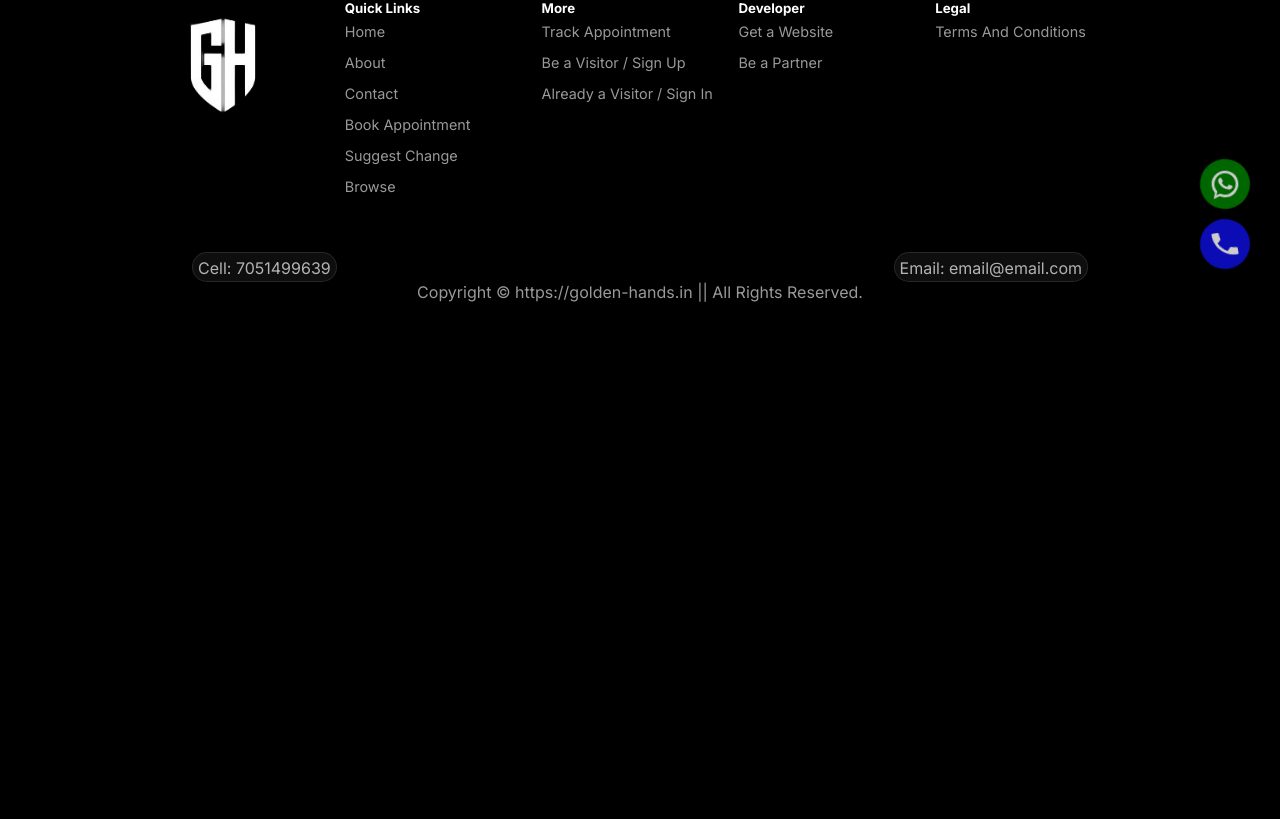
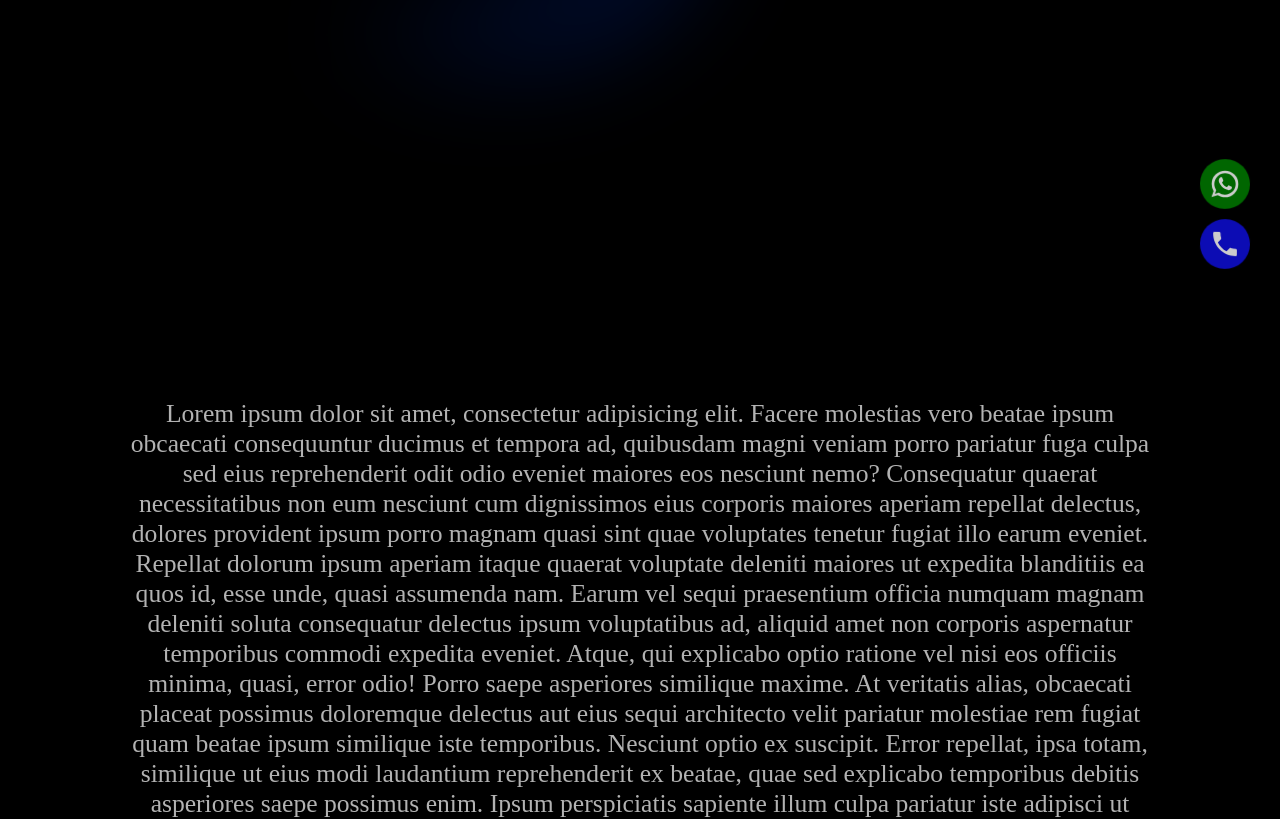
Before and after one commit to AbdulHannan08128/clinic-website, a Next.js app: page /About in a window 1280 px wide. Shown: the part 501-1320 px from the top of the page. Before the commit the page ends 803 px from the top, so only its background shows below. Built offline with nearby package versions, Linux system fonts and the light colour scheme.

Commit message:
About Page Almost Completed

```diff
--- a/app/About/page.js
+++ b/app/About/page.js
@@ -1,21 +1,87 @@
-import styles from './page.module.css'
+import styles from "./page.module.css";
 import TypedJS from "../../components/Typed/Type";
-import Contact from '../../components/Con-Btn/Contact';
+import Contact from "../../components/Con-Btn/Contact";
+export const metadata = {
+  title: "Golden Hands || About",
+  description: "About Our Clinic and More",
+  keywords: ["About GH", "About Golden Hands", "About Us", "about"],
+};
 export default function page() {
   return (
     <main>
       <div className={styles.about}>
         <div className={styles.center}>
           <h1 className={styles.h1}>
-          About Our <br/>
+            About Our <br />
             {/* {data[0].email} */}
-
-          <TypedJS strings={["Experience", "Doctors","Clinic"]} />
+            <TypedJS strings={["Experience", "Doctors", "Clinic"]} />
           </h1>
         </div>
+        <div className={styles.content}>
+          <div className={styles.text} data-aos="fade-up" data-aos-duration="2000">
+            Lorem ipsum dolor sit amet, consectetur adipisicing elit. Facere
+            molestias vero beatae ipsum obcaecati consequuntur ducimus et
+            tempora ad, quibusdam magni veniam porro pariatur fuga culpa sed
+            eius reprehenderit odit odio eveniet maiores eos nesciunt nemo?
+            Consequatur quaerat necessitatibus non eum nesciunt cum dignissimos
+            eius corporis maiores aperiam repellat delectus, dolores provident
+            ipsum porro magnam quasi sint quae voluptates tenetur fugiat illo
+            earum eveniet. Repellat dolorum ipsum aperiam itaque quaerat
+            voluptate deleniti maiores ut expedita blanditiis ea quos id, esse
+            unde, quasi assumenda nam. Earum vel sequi praesentium officia
+            numquam magnam deleniti soluta consequatur delectus ipsum
+            voluptatibus ad, aliquid amet non corporis aspernatur temporibus
+            commodi expedita eveniet. Atque, qui explicabo optio ratione vel
+            nisi eos officiis minima, quasi, error odio! Porro saepe asperiores
+            similique maxime. At veritatis alias, obcaecati placeat possimus
+            doloremque delectus aut eius sequi architecto velit pariatur
+            molestiae rem fugiat quam beatae ipsum similique iste temporibus.
+            Nesciunt optio ex suscipit. Error repellat, ipsa totam, similique ut
+            eius modi laudantium reprehenderit ex beatae, quae sed explicabo
+            temporibus debitis asperiores saepe possimus enim. Ipsum
+            perspiciatis sapiente illum culpa pariatur iste adipisci ut enim,
+            maxime voluptates placeat vitae sint nobis, quisquam beatae
+            explicabo quo in facere. Nostrum adipisci corporis, ipsa at, placeat
+            vitae veritatis beatae praesentium minus quasi aut earum? Fugiat rem
+            facilis odit sapiente ea, nihil voluptatem dignissimos quia aliquid
+            iusto atque omnis quaerat soluta quod ratione est amet, nostrum a
+            non tenetur saepe ut qui dolor dolorum! Magnam repudiandae
+            asperiores illum cupiditate aliquam minima non, quia reiciendis quae
+            consequuntur praesentium. Vitae eius quos impedit vel,
+            necessitatibus voluptate voluptas temporibus provident deserunt
+            fugiat sed, voluptates, obcaecati quasi? Eaque corporis officiis,
+            nemo nulla quidem ab sequi, totam autem repellat quaerat est harum
+            perspiciatis nesciunt amet. A ratione autem sapiente est vero
+            architecto earum dignissimos tenetur iure officia ipsa, repellendus
+            mollitia odio saepe enim laboriosam, sunt molestiae harum nostrum
+            perspiciatis voluptas dolorum asperiores praesentium totam. Natus
+            animi nulla aut sed necessitatibus? Esse perferendis tenetur ullam
+            enim amet doloribus a ea architecto laudantium explicabo.
+            Voluptatibus, adipisci maiores nemo minima laborum recusandae qui!
+            Hic veniam earum doloremque consequuntur quae non, eligendi rerum
+            quasi ratione, recusandae dignissimos, vel vitae facere
+            exercitationem. Repudiandae doloremque ut aperiam qui dolore quos
+            ipsa adipisci, dignissimos architecto quasi dolorem iure fugiat ex
+            cupiditate, tenetur deleniti eos fugit veniam praesentium
+            accusantium molestias libero cumque error consectetur. Voluptatum
+            ipsam, maiores alias ducimus harum laborum dignissimos consectetur
+            nihil ex iure! Illo distinctio adipisci vero, quo maiores reiciendis
+            ipsa ratione doloribus in tenetur iure dignissimos cupiditate eaque!
+            Autem perferendis quibusdam nihil dolorum molestiae nemo eius
+            perspiciatis, accusantium repellat atque omnis voluptate expedita
+            ex. Nisi fugiat, esse aliquam quod blanditiis maxime repellendus
+            accusamus deserunt ut veritatis tenetur a provident saepe doloribus
+            beatae necessitatibus nobis modi exercitationem quas aut! Maiores
+            culpa, qui quaerat cumque dolores molestiae iste labore libero,
+            error a ipsam veniam similique deserunt omnis? Ipsum iure fugiat
+            sapiente a! Assumenda at, mollitia beatae accusantium pariatur,
+            atque minima voluptates ab, iste nemo recusandae impedit!
+            Recusandae, minus! Non eos blanditiis optio aspernatur, possimus
+            eaque. Facere, amet!
           </div>
-    <Contact/>
+        </div>
+      </div>
+      <Contact />
     </main>
-
-  )
+  );
 }
--- a/app/About/page.module.css
+++ b/app/About/page.module.css
@@ -4,7 +4,7 @@
     align-items: center;
     position: relative;
     padding: 4rem 0;
-    height: 60vh;
+    height: 100vh;
   }
 
   .center::before {
@@ -63,3 +63,23 @@
 
 
     }}
+
+    .h1 span{
+
+      text-shadow: 2px 3px 3px rgb(123, 123, 192);
+    }
+    .about .content{
+      display: flex;
+      align-items: center;
+      justify-content: center;
+      width: 100vw;
+      margin: 100px 0;
+    }
+    .about .content .text{
+      width: 80vw;
+      font-size: 1.6rem;
+      opacity: 0.7;
+      text-align: center;
+      line-height: 30px;
+      font-family: serif;
+    }
--- a/components/Footer/Footer.js
+++ b/components/Footer/Footer.js
@@ -18,7 +18,7 @@ export default function Footer() {
                 <Link href="/">Home</Link>
               </li>
               <li>
-                <Link href="/">About</Link>
+                <Link href="/About">About</Link>
               </li>
               <li>
                 <Link href="/">Contact</Link>
--- a/components/Navbar/Navbar.module.css
+++ b/components/Navbar/Navbar.module.css
@@ -29,6 +29,7 @@
   position: relative;
   right: 100px;
   text-transform: uppercase;
+  transition: 0.1s;
 }
 .menu{
     display: none;
```
Also changed, not shown: app/page.js (+6 -6 lines), app/page.module.css (+3 -4 lines). Lines whose indentation alone changed are shown as unchanged.
